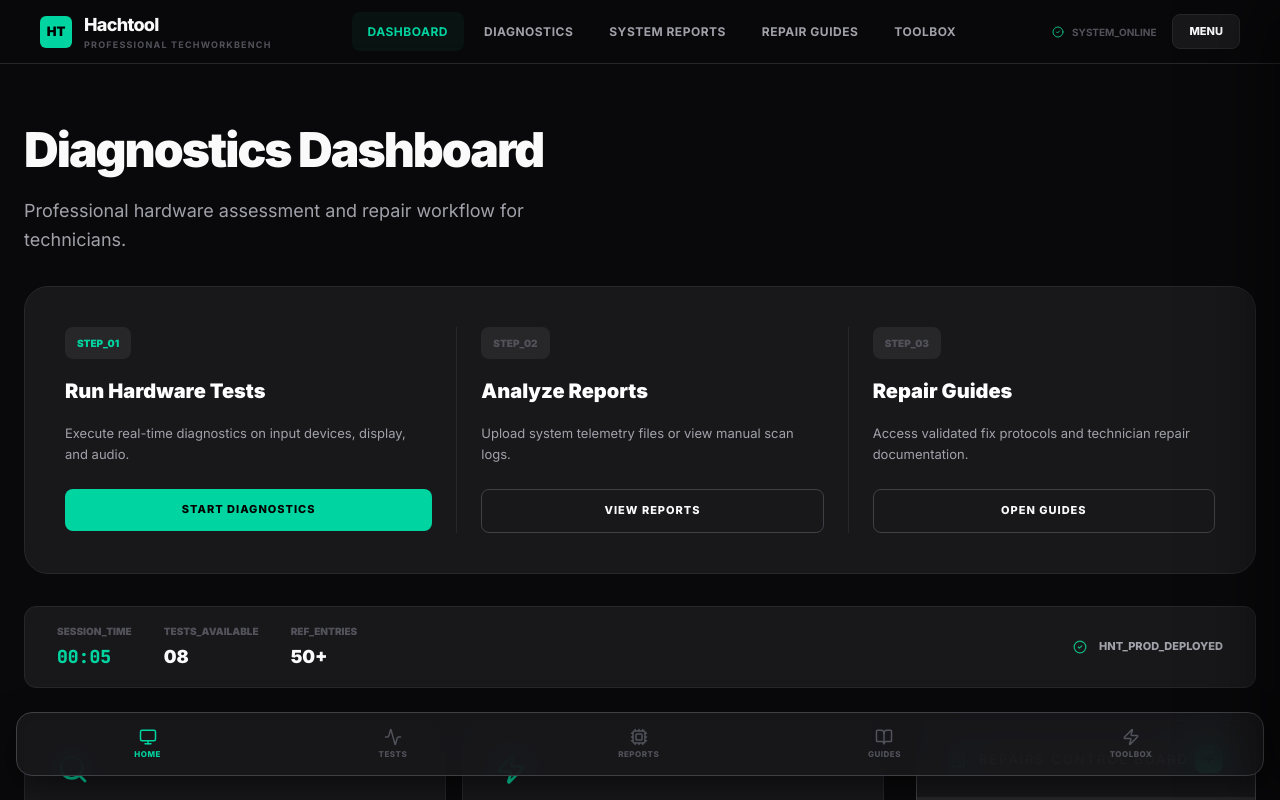
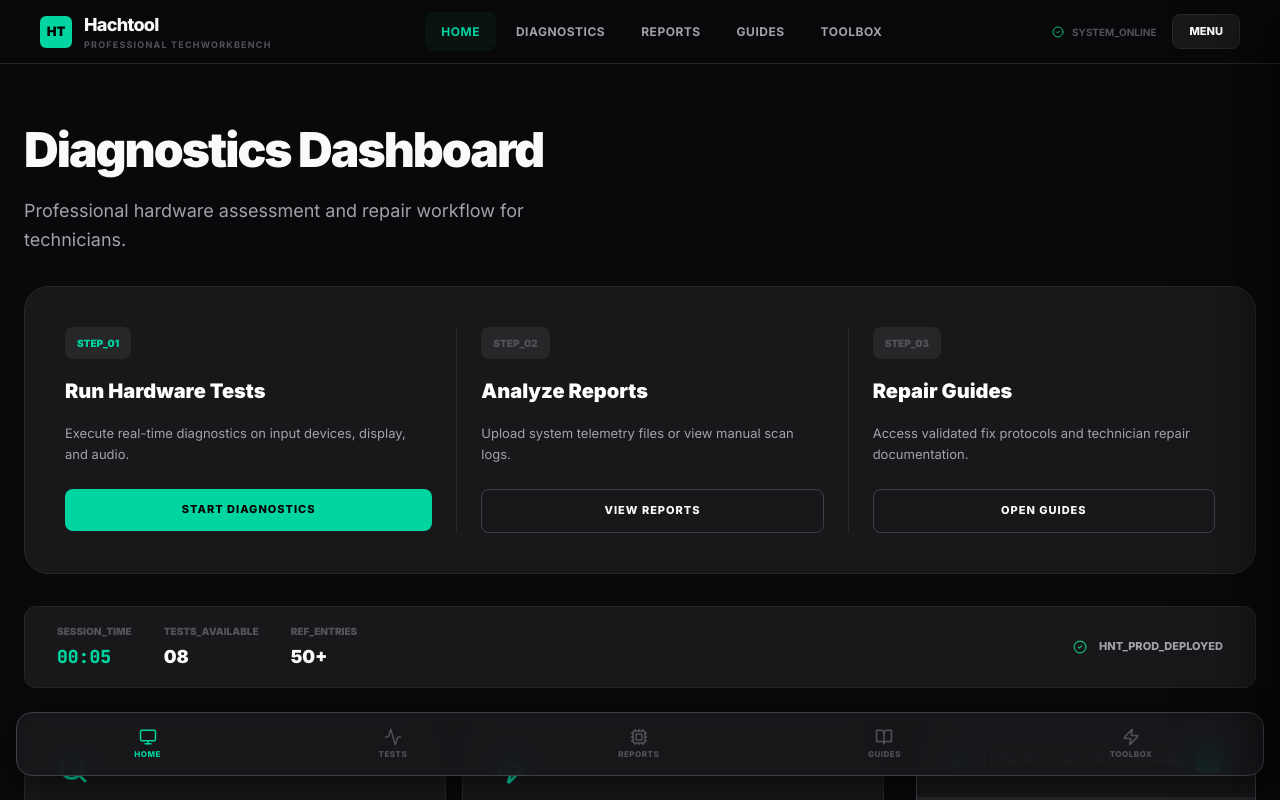
Before and after one commit to HackRore/techtool_V.1, a Next.js app: page / in a window 1280 px wide. Shown: the top 800 px of the page. Built offline with nearby package versions, Linux system fonts and the light colour scheme.

Commit message:
feat(v8.1): Final Industrial Polish // 100% Precision

```diff
--- a/app/globals.css
+++ b/app/globals.css
@@ -176,3 +176,11 @@ input:focus {
 ::-webkit-scrollbar-track { background: var(--bg-primary); }
 ::-webkit-scrollbar-thumb { background: var(--border-bright); border-radius: 10px; }
 ::-webkit-scrollbar-thumb:hover { background: var(--accent); }
+
+/* ── v8.1 Industrial Polish (Glow Suppression) ── */
+body::before, body::after,
+html::before, html::after,
+main::before, main::after {
+  display: none !important;
+  content: none !important;
+}
--- a/components/layout/AppLayout.js
+++ b/components/layout/AppLayout.js
@@ -46,14 +46,14 @@ function LayoutContent({ children }) {
     document.body.setAttribute('data-theme', next ? 'light' : 'dark')
   }
 
-  // Unified Nav Items (v8.0 Sync)
+  // Unified Nav Items (v8.1 Industrial Sync)
   const navItems = [
-    { name: 'Dashboard',   mobile: 'Home',    href: '/', icon: Monitor },
-    { name: 'Diagnostics', mobile: 'Tests',   href: '/tools', icon: Activity },
-    { name: 'System Reports', mobile: 'Reports', href: '/diagnostics', icon: Cpu },
-    { name: 'Repair Guides', mobile: 'Guides',  href: '/fixlab', icon: BookOpen },
-    { name: 'Toolbox',     mobile: 'Toolbox', href: '/resources', icon: Zap },
-    { name: 'Registry',    mobile: 'Jobs',    href: '/jobs', icon: User },
+    { name: 'Home',         mobile: 'Home',    href: '/', icon: Monitor },
+    { name: 'Diagnostics',  mobile: 'Tests',   href: '/tools', icon: Activity },
+    { name: 'Reports',      mobile: 'Reports', href: '/diagnostics', icon: Cpu },
+    { name: 'Guides',       mobile: 'Guides',  href: '/fixlab', icon: BookOpen },
+    { name: 'Toolbox',      mobile: 'Toolbox', href: '/resources', icon: Zap },
+    { name: 'Jobs',         mobile: 'Jobs',    href: '/jobs', icon: User },
   ]
 
   useEffect(() => {
```
